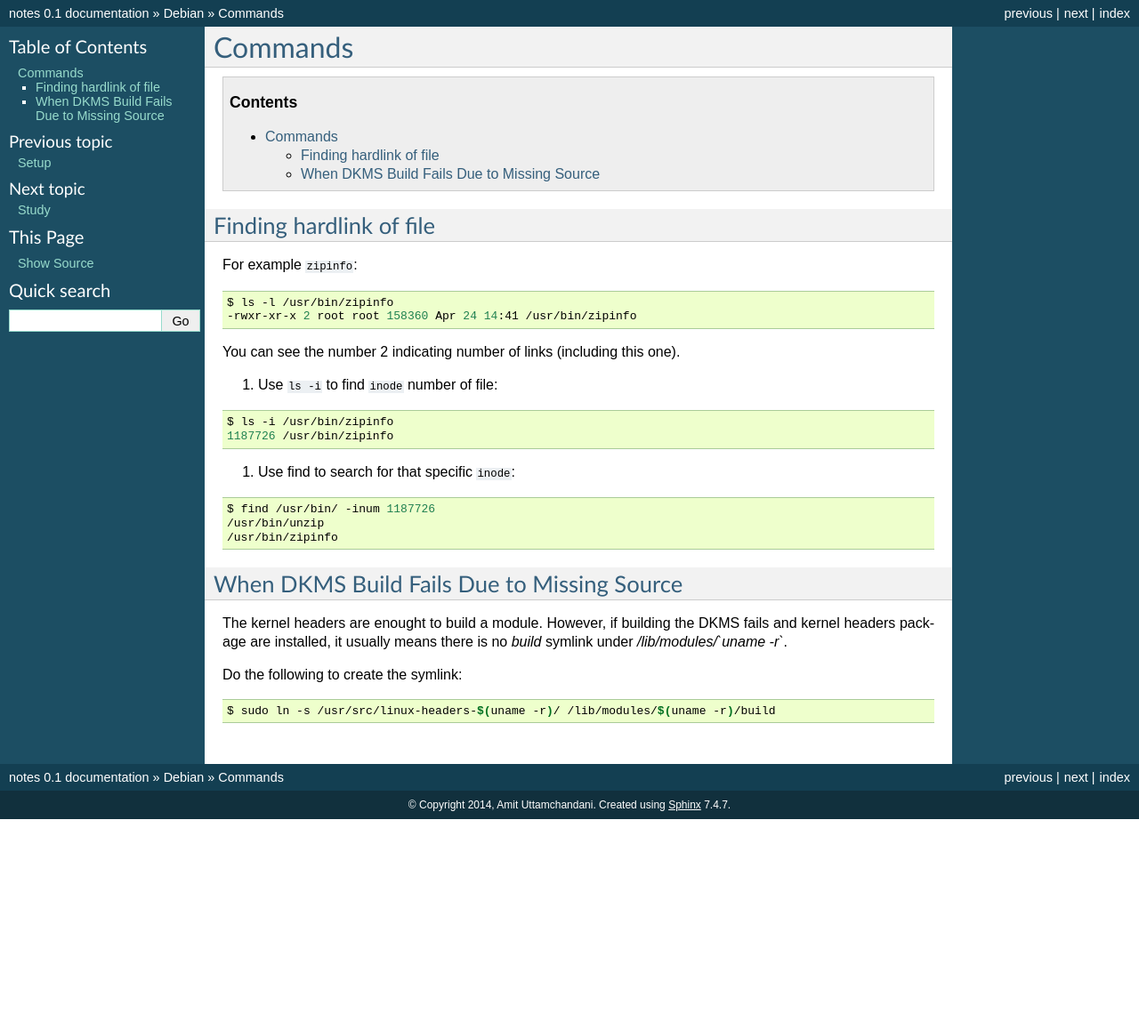
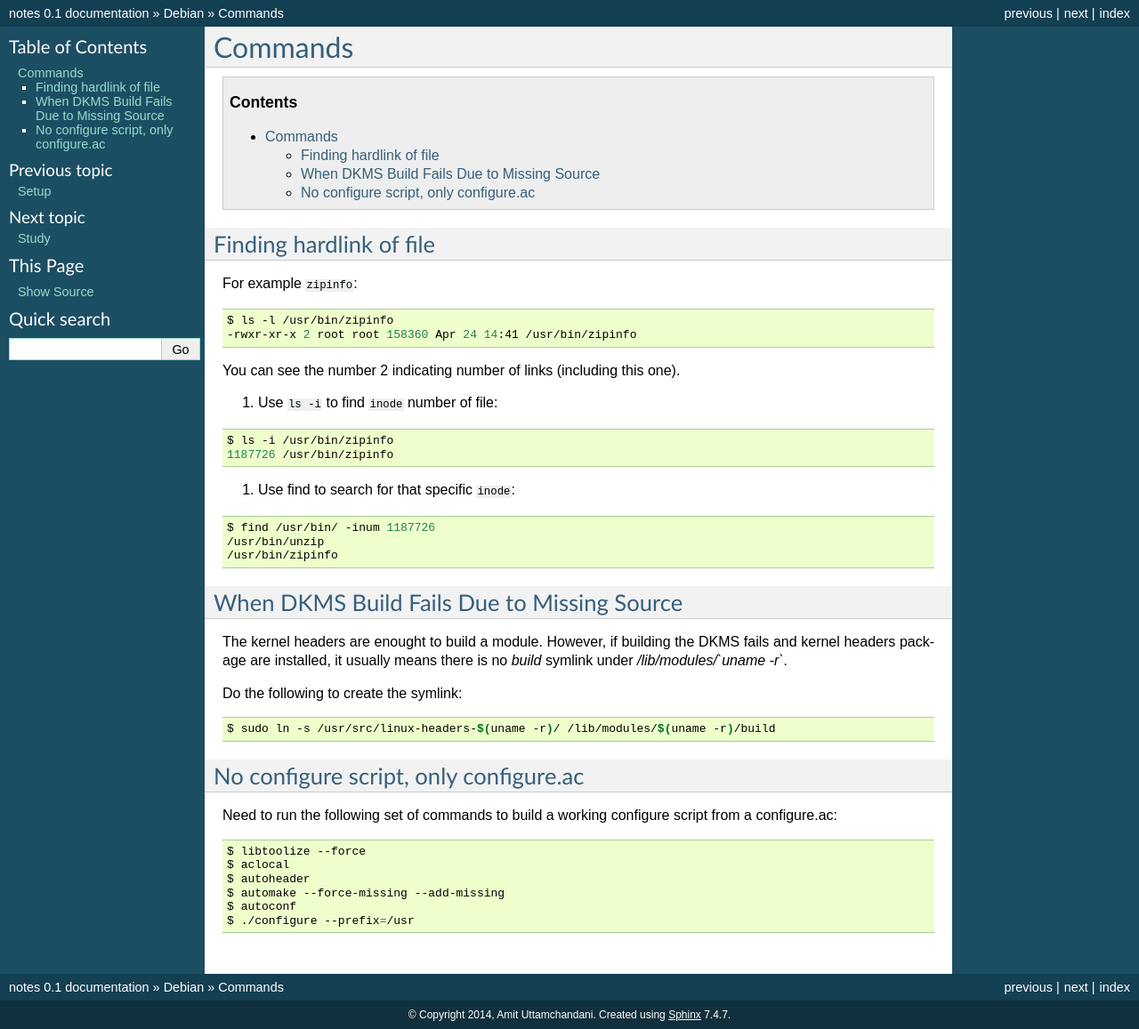
Before and after one commit to amituttam/notes, a Sphinx documentation site: the page built from docs/debian/commands.rst, in a window 1280 px wide. Shown: the whole page at 89% size. Built offline with Sphinx 7.4.7, drawn with Linux system fonts in a browser that asks for light colours; before the commit the page ends 921 px from its top, so only the background shows below that.

Commit message:
Update commands.rst
Add new section on autoconf.

```diff
--- a/docs/debian/commands.rst
+++ b/docs/debian/commands.rst
@@ -43,3 +43,17 @@ Do the following to create the symlink:
 .. code-block:: bash
 
     $ sudo ln -s /usr/src/linux-headers-$(uname -r)/ /lib/modules/$(uname -r)/build
+
+No configure script, only configure.ac
+--------------------------------------
+
+Need to run the following set of commands to build a working configure script from a configure.ac:
+
+.. code-block:: bash
+
+    $ libtoolize --force
+    $ aclocal
+    $ autoheader
+    $ automake --force-missing --add-missing
+    $ autoconf
+    $ ./configure --prefix=/usr
```
